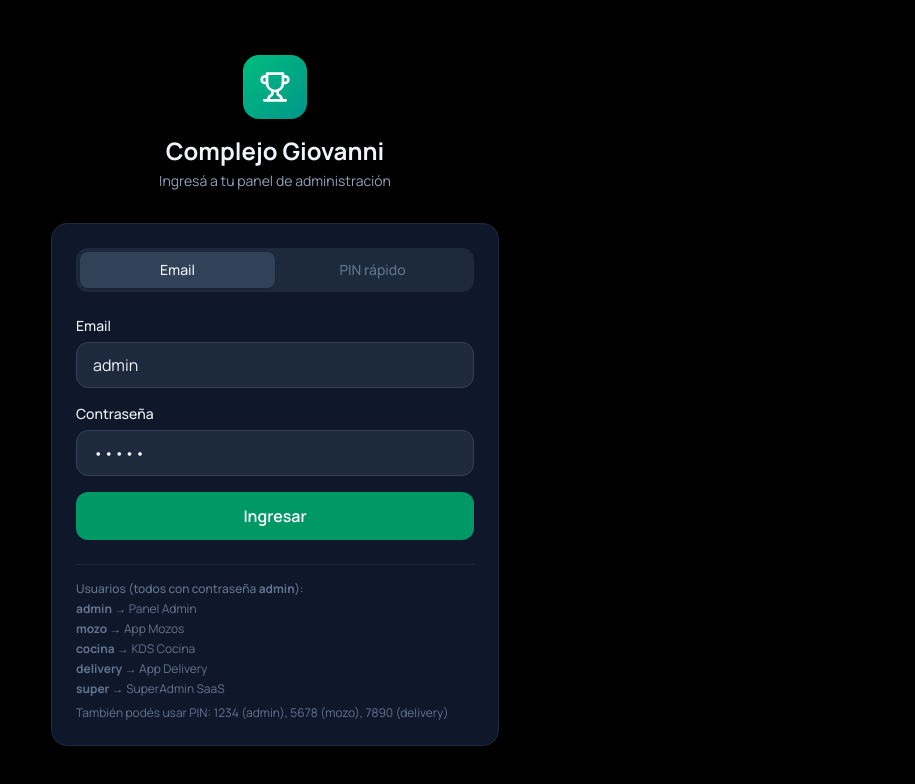
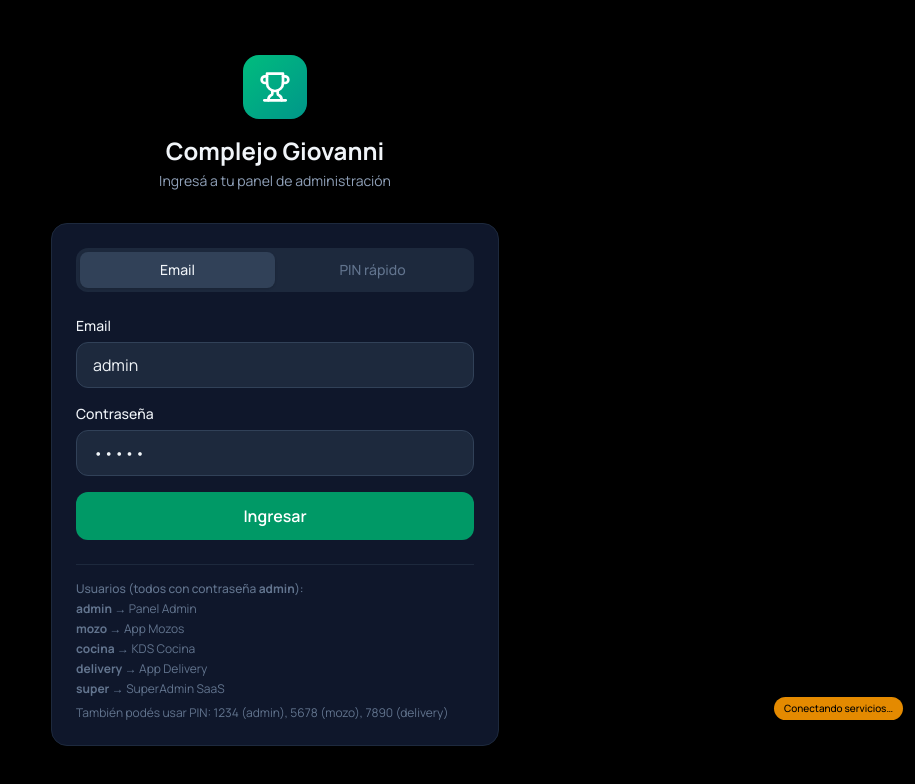
Before and after one commit to complejochoya-prog/proyecto2, a React (Vite) app: page /giovanni/login in a window 1280 px wide. Shown: the top 784 px of the page, without its empty margins (365-1280 px from the left). Built offline with nearby package versions, Linux system fonts and the light colour scheme; no server answers; the database is empty.

Commit message:
fix(sync): report actual API connectivity instead of optimistic online status

```diff
--- a/src/components/DbSync.tsx
+++ b/src/components/DbSync.tsx
@@ -29,7 +29,6 @@ export default function DbSync() {
     // 1. Iniciar sincronización en tiempo real con Firebase Firestore
     try {
       initFirestoreRealtimeSync();
-      setStatus('online');
     } catch (e) {
       console.warn('Error iniciando Firestore:', e);
     }
@@ -44,6 +43,7 @@ export default function DbSync() {
         const data = await api.sync();
         if (cancelled) return;
         errorCount = 0;
+        setStatus('online');
 
         const serialized = JSON.stringify(data);
         if (serialized === lastPayload) return;
@@ -60,6 +60,7 @@ export default function DbSync() {
         }
       } catch {
         errorCount++;
+        if (errorCount >= 3) setStatus('offline');
       }
     };
 
@@ -77,7 +78,7 @@ export default function DbSync() {
   if (status === 'online') return null;
   return (
     <div className="fixed bottom-20 right-3 z-[200] px-2.5 py-1 rounded-full text-[10px] font-medium shadow-lg bg-amber-500/90 text-black">
-      Conectando Firebase…
+      Conectando servicios…
     </div>
   );
 }
```
